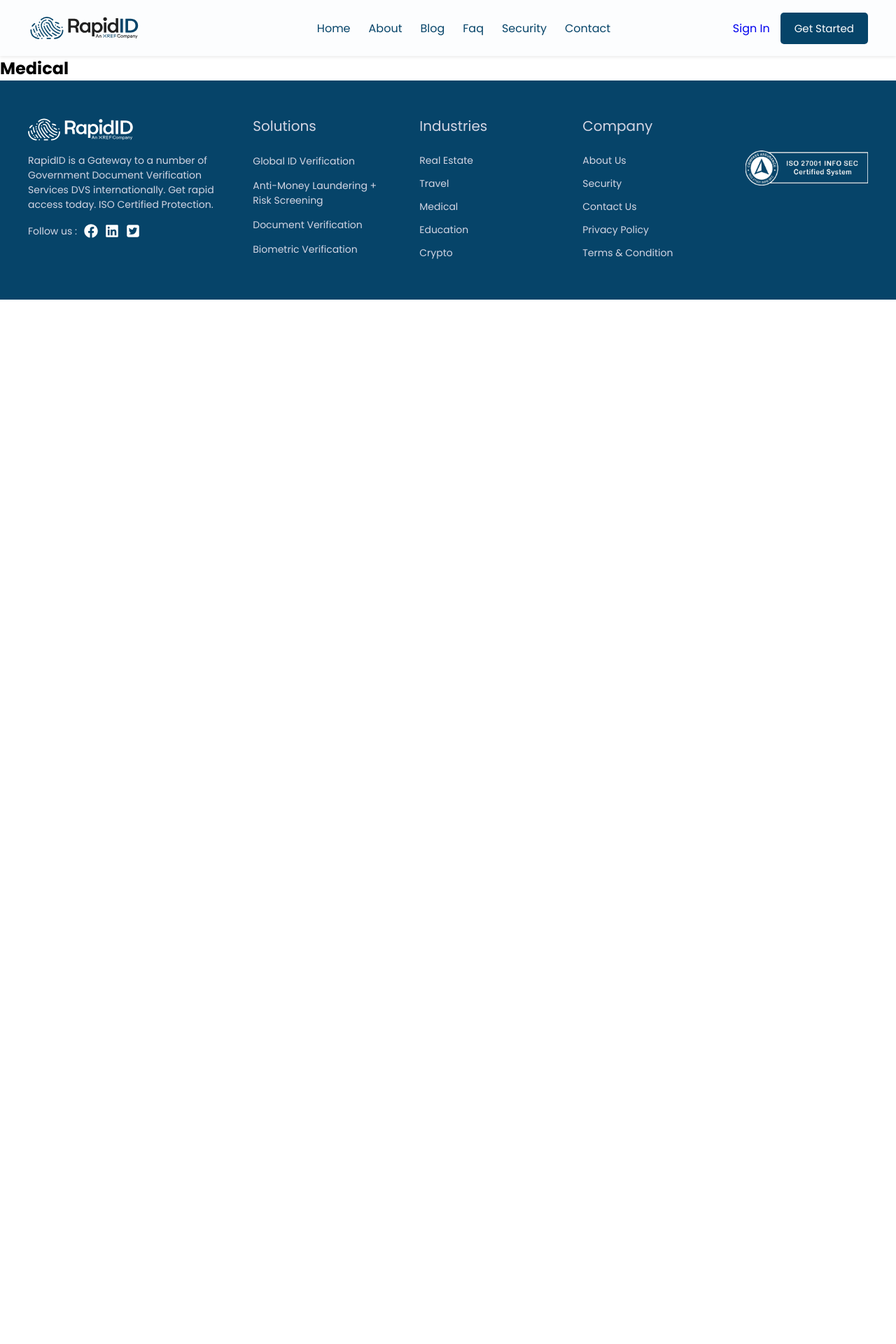
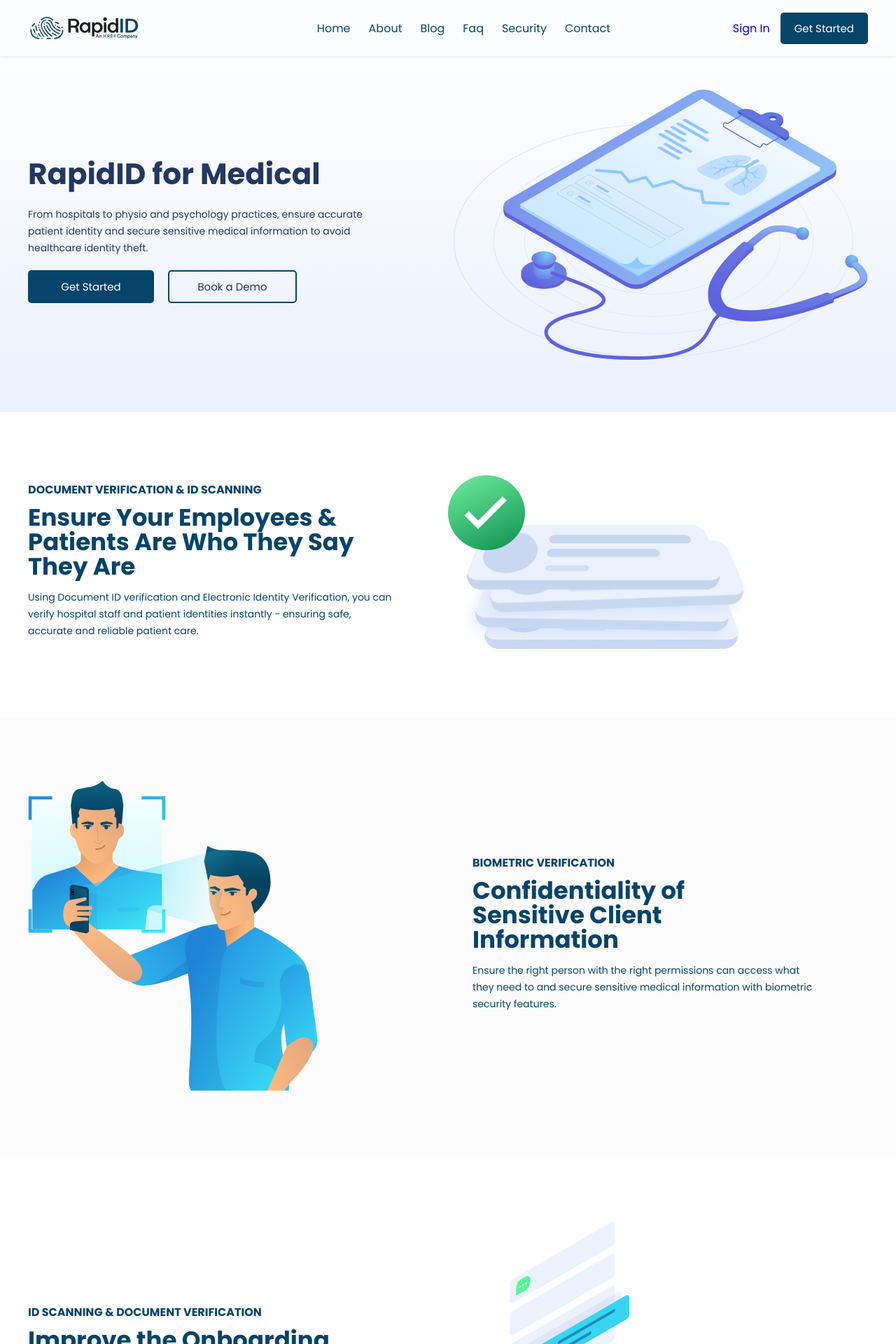
Before and after one commit to goutamray/Rapid-Id-Website-Design-By-Next-Js, a Next.js app: page /medical in a window 1280 px wide. Shown: the top 1920 px of the page at 70% size. Before the commit the page ends 800 px from the top, so only its background shows below. Built offline with nearby package versions, Linux system fonts and the light colour scheme.

Commit message:
medical page added

```diff
--- a/app/(other)/medical/page.jsx
+++ b/app/(other)/medical/page.jsx
@@ -1,9 +1,51 @@
+// import images
+import travel from "@/public/travel.svg"
+import okay  from "@/public/okay.svg"
+import phone  from "@/public/phone.svg"
+import man2  from "@/public/man2.svg"
+import code  from "@/public/code.svg"
+import medical from "@/public/medical.svg"
+
+import WhatWe from "@/app/components/whatWe/whatWe";
+import Pricing from "@/app/components/pricing/pricing";
+import GetStarted from "@/app/components/getStarted/getStarted";
+import Banner from "@/app/components/banner/banner"
+import ImageContent from "@/app/components/imageContent/imageContent"
+import ContentImage from "@/app/components/contentImage/contentImage"
+
+
+
 
 
 export default function Medical() {
   return (
     <>
-      <h2> Medical </h2>
+      <Banner title={"RapidID for Medical"}text={"From hospitals to physio and psychology practices, ensure accurate patient identity and secure sensitive medical information to avoid healthcare identity theft."} photo={medical}/>
+
+      {/** passport box section start  */}
+     <ImageContent image={okay} title={"DOCUMENT VERIFICATION & ID SCANNING"} details={"Ensure Your Employees & Patients Are Who They Say They Are"}
+    paragraph = {"Using Document ID verification and Electronic Identity Verification, you can verify hospital staff and patient identities instantly - ensuring safe, accurate and reliable patient care."}/>
+
+      {/** biometric section start  */}
+      <ContentImage photo={man2} title={"BIOMETRIC VERIFICATION"} desc={"Confidentiality of Sensitive Client Information"} para={"Ensure the right person with the right permissions can access what they need to and secure sensitive medical information with biometric security features."}/>
+
+
+        {/* remove section start */}
+      <ImageContent image={phone} title={"ID SCANNING & DOCUMENT VERIFICATION"} details={"Improve the Onboarding Process"}
+      paragraph = {"Eliminate arduous paperwork and reduce labor costs by using RapidID’s identity verification solutions to improve the flow of patient information and transactions. Also, be confident that the person standing at the reception desk is the same person scheduled for an appointment."}/>
+
+
+        {/** biometric section start  */}
+        <ContentImage photo={code} title={"DOCUMENT VERIFICATION"} desc={"Maintain a Clean and Accurate Patient Database"} para={"Manual data collection of patient information can lead to inaccurate data and lost patient information somewhere in the system. With RapidID’s document verification and document scanning technology, you can rely on accurate patient verification to avoid claim rejections, payment delays and identity fraud."}/>
+
+      {/* What we section start  */}
+      <WhatWe />
+
+      {/* pricing section start*/}
+        <Pricing />
+
+      {/* get Started section */}
+      <GetStarted />
     </>
   )
 }
--- a/app/(other)/travel/page.jsx
+++ b/app/(other)/travel/page.jsx
@@ -15,7 +15,7 @@
 export default function Travel() {
   return (
     <>
-          <Banner title={"RapidID for Travel"}text={"Set the pace in this mobile-driven travel industry with RapidID’s all-in-one verification suite for digital identity verification of travelers every step of the way."} photo={travel}/>
+      <Banner title={"RapidID for Travel"}text={"Set the pace in this mobile-driven travel industry with RapidID’s all-in-one verification suite for digital identity verification of travelers every step of the way."} photo={travel}/>
 
        {/** passport box section start  */}
       <ImageContent image={okay} title={"DOCUMENT VERIFICATION"} details={"Increase Customer Convenience and Avoid Cart Abandonment"}
```
Also changed, not shown: public/medical.svg (added).
